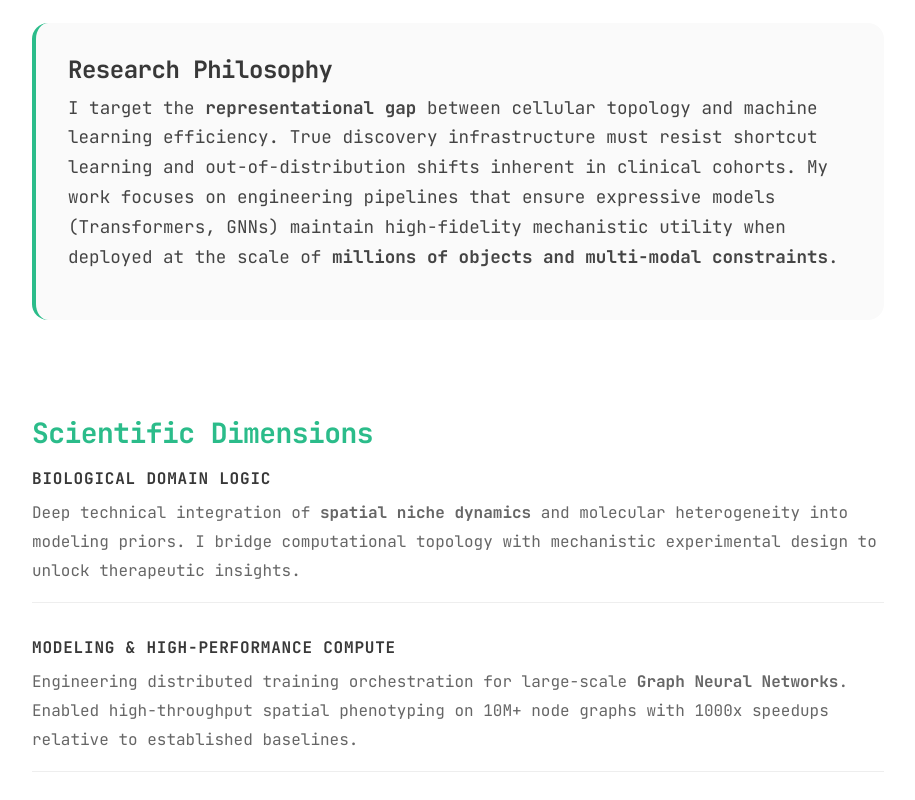
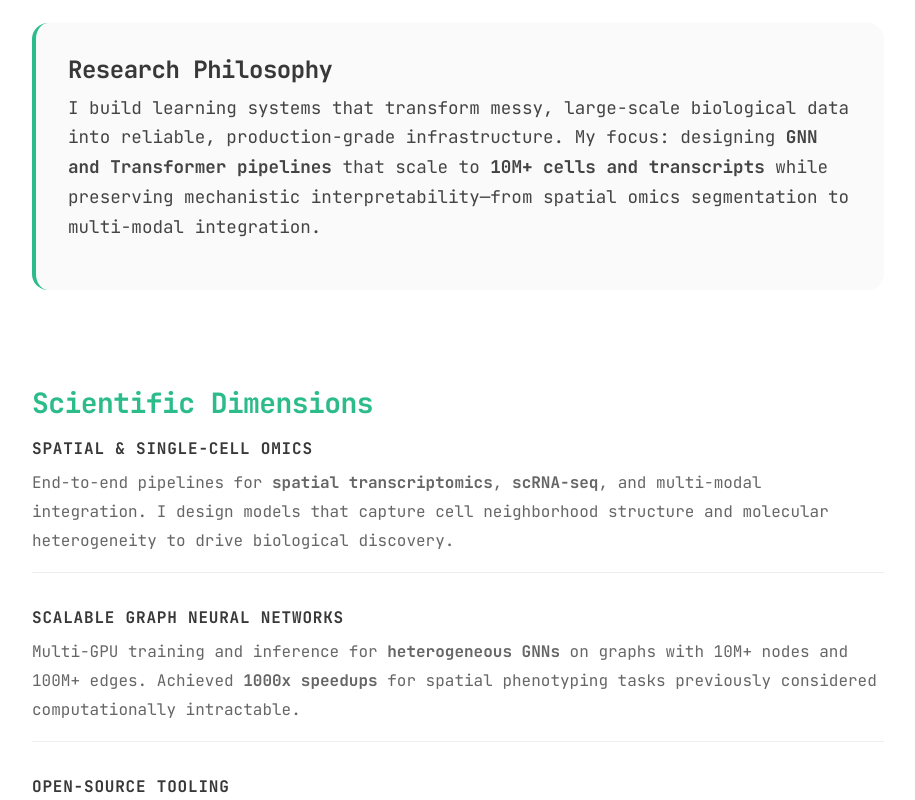
Before and after one commit to EliHei2/elihei2.github.io, a Next.js app: page / in a window 1280 px wide. Shown: the part 780-1580 px from the top of the page, without its empty margins (182-1097 px from the left). Built offline with nearby package versions, Linux system fonts and the light colour scheme.

Commit message:
Refine research philosophy and scientific dimensions for better tech/science clarity

```diff
--- a/src/app/page.tsx
+++ b/src/app/page.tsx
@@ -62,12 +62,12 @@ export default function Home() {
       <Box sx={{ mb: 12, p: 4, bgcolor: '#fafafa', borderRadius: 2, borderLeft: '4px solid #2BBC8A' }}>
         <Typography variant="h4" gutterBottom sx={{ fontWeight: 800, fontSize: '1.5rem', letterSpacing: '-0.02em' }}>Research Philosophy</Typography>
         <Typography variant="body1" paragraph sx={{ fontSize: '1.1rem', color: '#444', lineHeight: 1.7 }}>
-          I target the <strong>representational gap</strong> between cellular topology and machine learning efficiency.
-          True discovery infrastructure must resist shortcut learning and out-of-distribution shifts inherent in clinical cohorts.
-          My work focuses on engineering pipelines that ensure expressive models (Transformers, GNNs) maintain high-fidelity mechanistic
-          utility when deployed at the scale of <strong>millions of objects and multi-modal constraints</strong>.
+          I build learning systems that transform messy, large-scale biological data into reliable, production-grade infrastructure.
+          My focus: designing <strong>GNN and Transformer pipelines</strong> that scale to <strong>10M+ cells and transcripts</strong> while
+          preserving mechanistic interpretability—from spatial omics segmentation to multi-modal integration.
         </Typography>
       </Box>
+
 
       {/* Scientific Axis Highlights */}
       <Box sx={{ mb: 8 }}>
@@ -75,34 +75,35 @@ export default function Home() {
         <Box component="ul" sx={{ pl: 0, listStyle: 'none', display: 'grid', gap: 4 }}>
           <li>
             <Box sx={{ borderBottom: '1px solid #eee', pb: 2 }}>
-              <Typography variant="h6" sx={{ color: '#383838', fontWeight: 700, mb: 1 }}>Biological Domain Logic</Typography>
+              <Typography variant="h6" sx={{ color: '#383838', fontWeight: 700, mb: 1 }}>Spatial & Single-Cell Omics</Typography>
               <Typography variant="body1" sx={{ color: '#666' }}>
-                Deep technical integration of <strong>spatial niche dynamics</strong> and molecular heterogeneity into modeling priors.
-                I bridge computational topology with mechanistic experimental design to unlock therapeutic insights.
+                End-to-end pipelines for <strong>spatial transcriptomics</strong>, <strong>scRNA-seq</strong>, and multi-modal integration.
+                I design models that capture cell neighborhood structure and molecular heterogeneity to drive biological discovery.
               </Typography>
             </Box>
           </li>
           <li>
             <Box sx={{ borderBottom: '1px solid #eee', pb: 2 }}>
-              <Typography variant="h6" sx={{ color: '#383838', fontWeight: 700, mb: 1 }}>Modeling & High-Performance Compute</Typography>
+              <Typography variant="h6" sx={{ color: '#383838', fontWeight: 700, mb: 1 }}>Scalable Graph Neural Networks</Typography>
               <Typography variant="body1" sx={{ color: '#666' }}>
-                Engineering distributed training orchestration for large-scale <strong>Graph Neural Networks</strong>.
-                Enabled high-throughput spatial phenotyping on 10M+ node graphs with 1000x speedups relative to established baselines.
+                Multi-GPU training and inference for <strong>heterogeneous GNNs</strong> on graphs with 10M+ nodes and 100M+ edges.
+                Achieved <strong>1000x speedups</strong> for spatial phenotyping tasks previously considered computationally intractable.
               </Typography>
             </Box>
           </li>
           <li>
             <Box>
-              <Typography variant="h6" sx={{ color: '#383838', fontWeight: 700, mb: 1 }}>Open-Source Framework Architecture</Typography>
+              <Typography variant="h6" sx={{ color: '#383838', fontWeight: 700, mb: 1 }}>Open-Source Tooling</Typography>
               <Typography variant="body1" sx={{ color: '#666' }}>
-                Architecting global-scale toolkits (<em>Segger</em>, <em>SageNet</em>, <em>scGCN</em>) and contributing to universal data
-                standards like <strong>SpatialData</strong> to ensure reproducibility and community-driven discovery.
+                Architecting production-grade frameworks (<em>Segger</em>, <em>SageNet</em>, <em>scGCN</em>) and contributing to
+                community standards like <strong>SpatialData</strong> to ensure reproducibility and extensibility.
               </Typography>
             </Box>
           </li>
         </Box>
       </Box>
 
+
     </Container>
   );
 }
```
